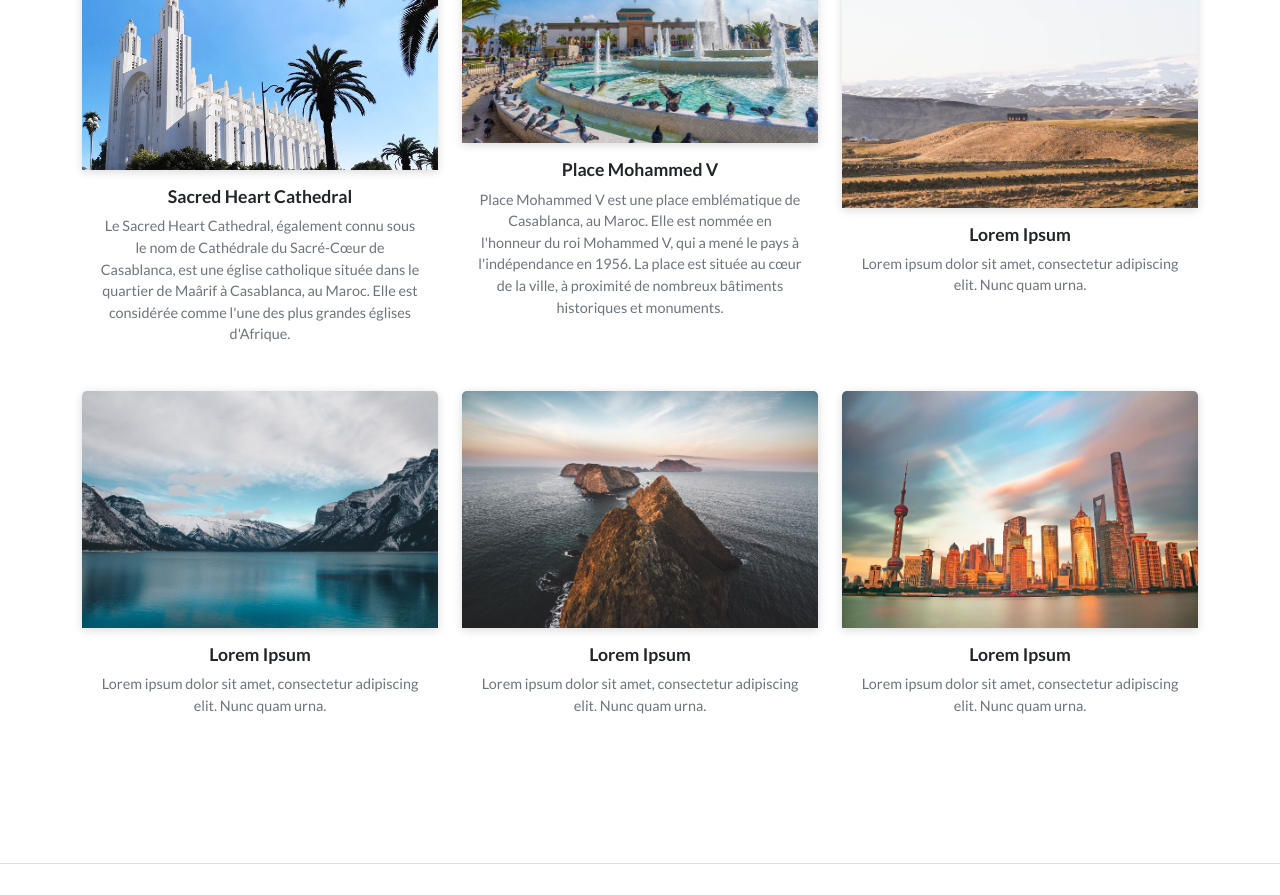
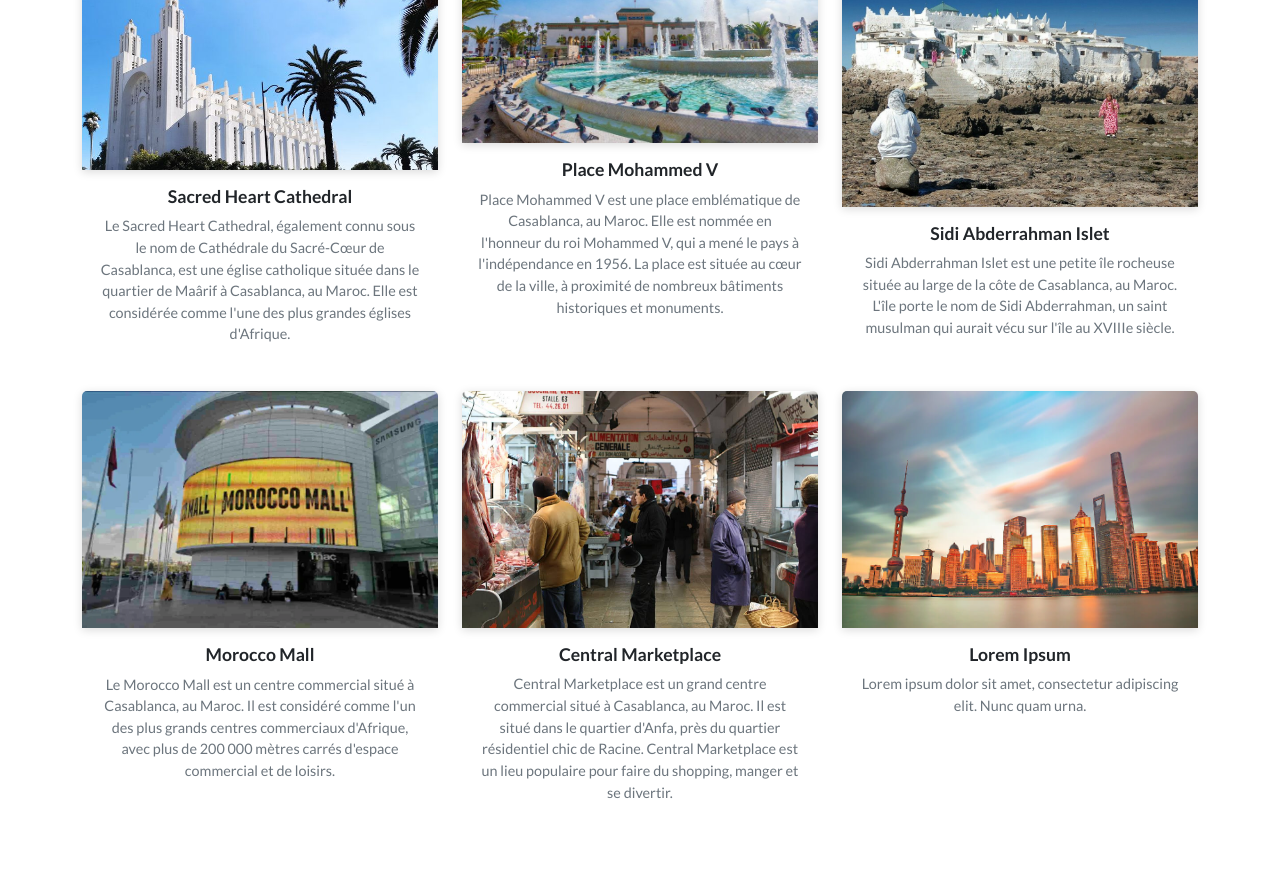
Before and after one commit to ABDELLAHdev01/CASALOVE, a plain HTML site: page projects-grid-cards.html in a window 1280 px wide. Shown: the part 336-1231 px from the top of the page. Drawn offline with Linux system fonts and the light colour scheme; files whose address does not match are found by name.

Commit message:
ajouter plus  des images

```diff
--- a/projects-grid-cards.html
+++ b/projects-grid-cards.html
@@ -54,26 +54,30 @@
                         </div>
                     </div>
                     <div class="col-md-6 col-lg-4">
-                        <div class="card border-0"><a href="#"><img class="card-img-top scale-on-hover" src="assets/img/nature/image3.jpg" alt="Card Image"></a>
+                        <div class="card border-0"><a href="#"><img class="card-img-top scale-on-hover" src="assets/img/030047877f9426cb043aa5ad99448e91.jpg" alt="Card Image"></a>
                             <div class="card-body">
-                                <h6><a href="#">Lorem Ipsum</a></h6>
-                                <p class="text-muted card-text">Lorem ipsum dolor sit amet, consectetur adipiscing elit. Nunc quam urna.</p>
+                                <h6><a href="#">Sidi Abderrahman Islet</a></h6>
+                                <p class="text-muted card-text">Sidi Abderrahman Islet est une petite île rocheuse située au large de la côte de Casablanca, au Maroc. L'île porte le
+                                nom de Sidi Abderrahman, un saint musulman qui aurait vécu sur l'île au XVIIIe siècle.</p>
                             </div>
                         </div>
                     </div>
                     <div class="col-md-6 col-lg-4">
-                        <div class="card border-0"><a href="#"><img class="card-img-top scale-on-hover" src="assets/img/nature/image4.jpg" alt="Card Image"></a>
+                        <div class="card border-0"><a href="#"><img class="card-img-top scale-on-hover" src="assets/img/smartselectimage_2021-08-08-11-14-55_resize_64-1596641047-1024x683.webp" alt="Card Image"></a>
                             <div class="card-body">
-                                <h6><a href="#">Lorem Ipsum</a></h6>
-                                <p class="text-muted card-text">Lorem ipsum dolor sit amet, consectetur adipiscing elit. Nunc quam urna.</p>
+                                <h6><a href="#">Morocco Mall</a></h6>
+                                <p class="text-muted card-text">Le Morocco Mall est un centre commercial situé à Casablanca, au Maroc. Il est considéré comme l'un des plus grands
+                                centres commerciaux d'Afrique, avec plus de 200 000 mètres carrés d'espace commercial et de loisirs.</p>
                             </div>
                         </div>
                     </div>
                     <div class="col-md-6 col-lg-4">
-                        <div class="card border-0"><a href="#"><img class="card-img-top scale-on-hover" src="assets/img/nature/image5.jpg" alt="Card Image"></a>
+                        <div class="card border-0"><a href="#"><img class="card-img-top scale-on-hover" src="assets/img/images.jpg" alt="Card Image"></a>
                             <div class="card-body">
-                                <h6><a href="#">Lorem Ipsum</a></h6>
-                                <p class="text-muted card-text">Lorem ipsum dolor sit amet, consectetur adipiscing elit. Nunc quam urna.</p>
+                                <h6><a href="#">Central Marketplace</a></h6>
+                                <p class="text-muted card-text">Central Marketplace est un grand centre commercial situé à Casablanca, au Maroc. Il est situé dans le quartier d'Anfa,
+                                près du quartier résidentiel chic de Racine. Central Marketplace est un lieu populaire pour faire du shopping, manger et
+                                se divertir.</p>
                             </div>
                         </div>
                     </div>
```
Also changed, not shown: assets/img/images.jpg (added), assets/img/smartselectimage_2021-08-08-11-14-55_resize_64-1596641047-1024x683.webp (added).
